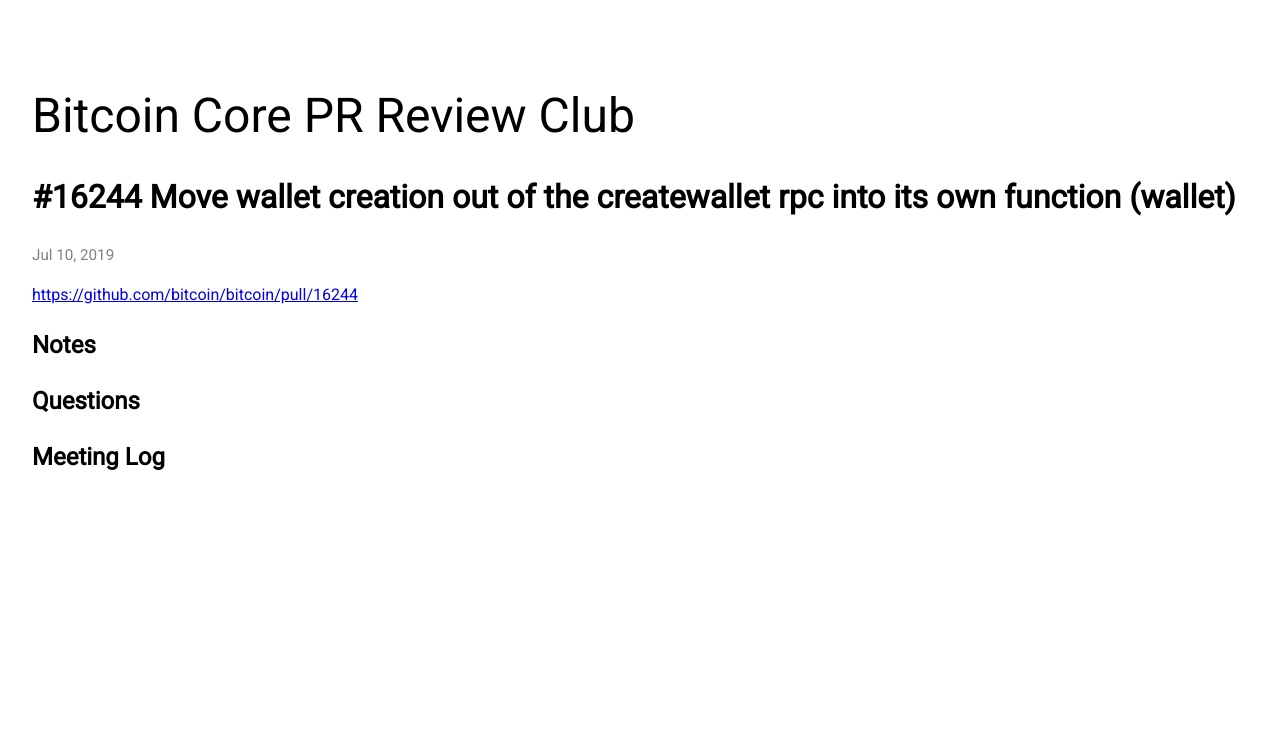
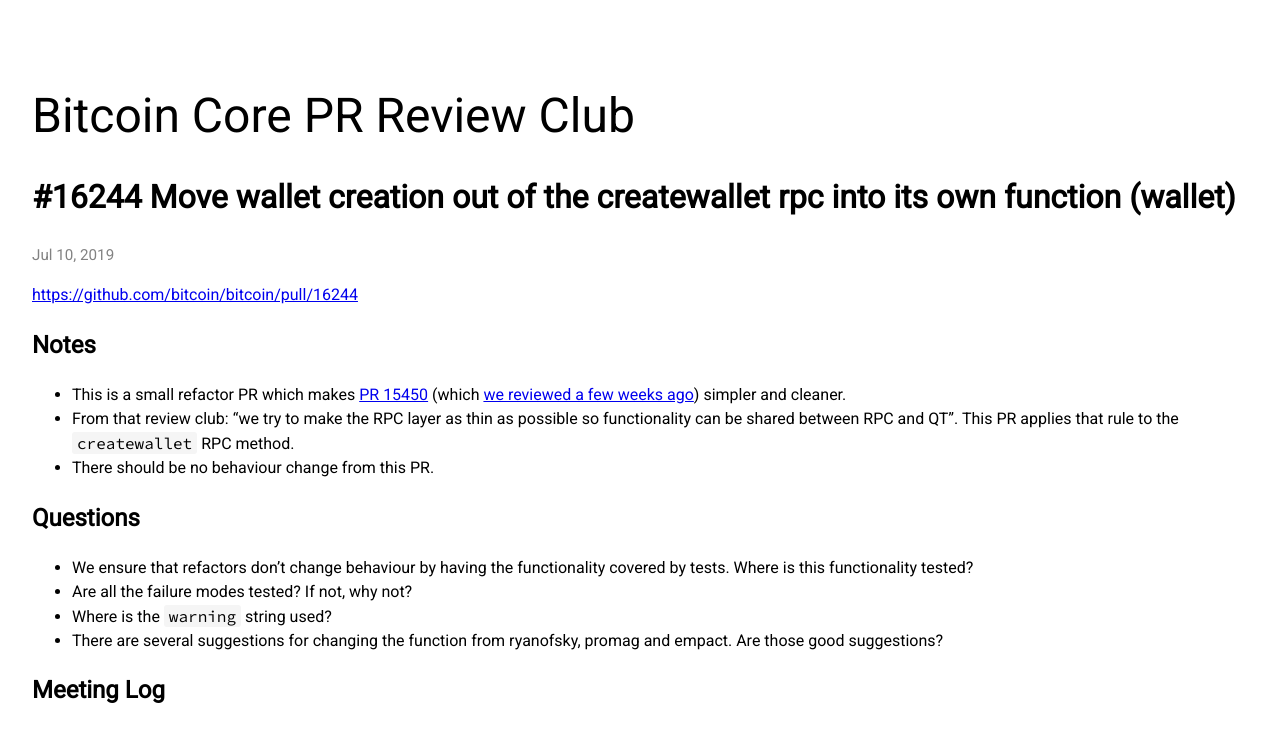
Before and after one commit to bitcoin-core-review-club/website, a Jekyll site: the page built from _posts/2019-07-10-#16244.md, in a window 1280 px wide. Shown: the top 742 px of the page. Built offline with Jekyll 4.4.1, drawn with Linux system fonts in a browser that asks for light colours; nearby versions of some CDN libraries.

Commit message:
Add notes and questions to n16244

```diff
--- a/_posts/2019-07-10-#16244.md
+++ b/_posts/2019-07-10-#16244.md
@@ -7,8 +7,15 @@
 
 ## Notes
 
+- This is a small refactor PR which makes [PR 15450](https://github.com/bitcoin/bitcoin/pull/15450) (which [we reviewed a few weeks ago](https://bitcoin-core-review-club.github.io/15450.html)) simpler and cleaner.
+- From that review club: "we try to make the RPC layer as thin as possible so functionality can be shared between RPC and QT". This PR applies that rule to the `createwallet` RPC method.
+- There should be no behaviour change from this PR.
 
 ## Questions
 
+- We ensure that refactors don't change behaviour by having the functionality covered by tests. Where is this functionality tested?
+- Are all the failure modes tested? If not, why not?
+- Where is the `warning` string used?
+- There are several suggestions for changing the function from ryanofsky, promag and empact. Are those good suggestions?
 
 ## Meeting Log
```
Also changed, not shown: _posts/2019-07-17-#15169.md (+0 -2 lines).
